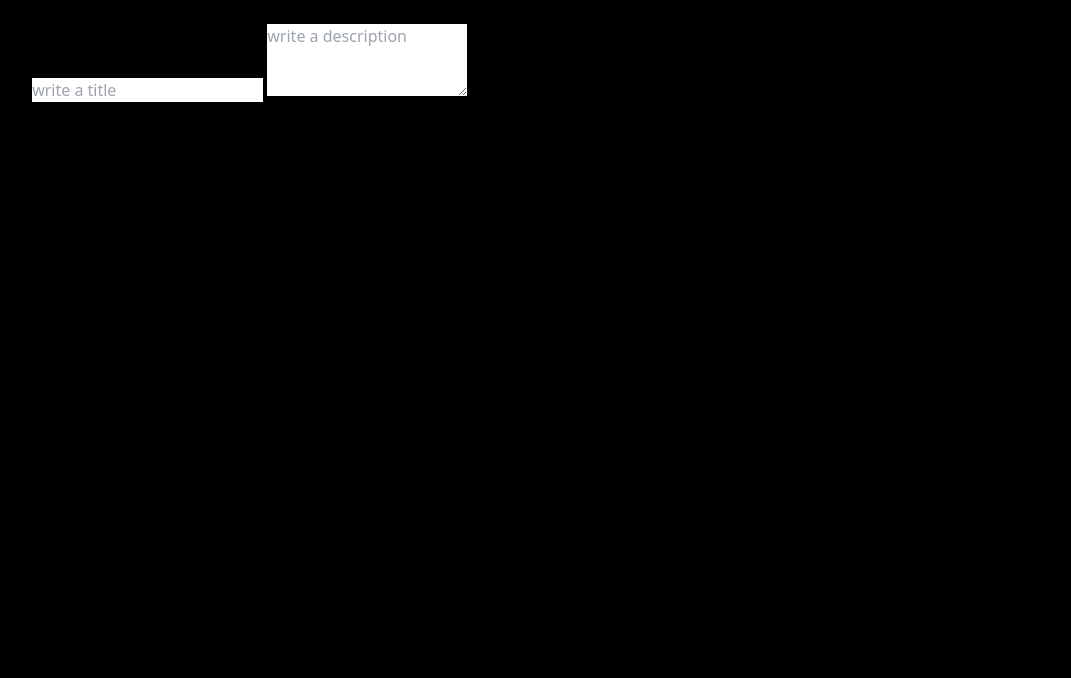
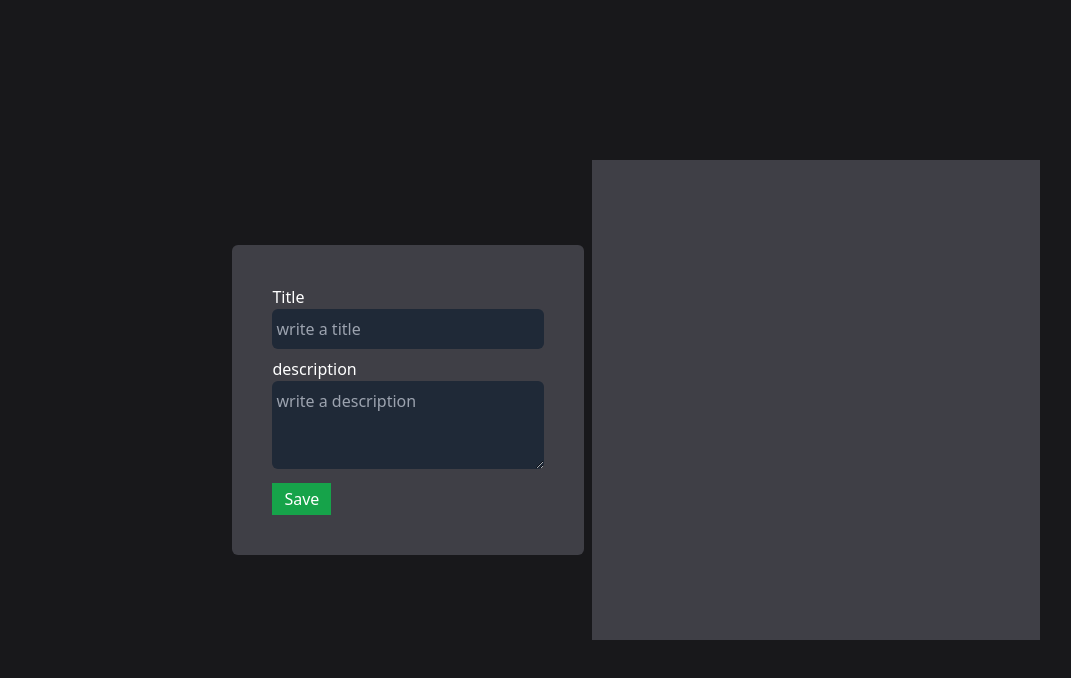
Before and after one commit to JSc0101/app-ts, a website built with Vite: page index.html in a window 1280 px wide. Shown: the whole page, without its empty margins (4-1075 px from the left). Built offline with nearby package versions, Linux system fonts and the light colour scheme.

Commit message:
Se estiliza nuestra interfaz

```diff
--- a/index.html
+++ b/index.html
@@ -6,21 +6,36 @@
     <meta name="viewport" content="width=device-width, initial-scale=1.0" />
     <title>App Ts</title>
   </head>
-  <body class="bg-black">
-    <h1>hellow o</h1>
-    <form>
-      <label for="title">Title</label>
-      <input type="text" name="title" placeholder="write a title" />
-      <label for="description"></label>
+  <body class="bg-zinc-900 text-white">
+    <main class="flex justify-center items-center h-screen gap-x-2">
+      <form id="taskForm" class="bg-zinc-700 p-10 rounded-md max-w-md">
+        <label for="title" class="block">Title</label>
+        <input
+          type="text"
+          name="title"
+          placeholder="write a title"
+          class="bg-gray-800 px-1 py-2 w-full rounded-md mb-2"
+        />
+        <label for="description" class="block">description</label>
         <textarea
           name="description"
           rows="3"
           placeholder="write a description"
+          class="bg-gray-800 w-full px-1 py-2 rounded-md mb-2"
         ></textarea>
 
-      <input type="button" name="save" value="Save" />
+        <input
+          type="button"
+          name="save"
+          value="Save"
+          class="bg-green-600 px-3 py-1 hover:bg-green-900"
+        />
       </form>
-    <div id="taskList"></div>
+      <div
+        id="taskList"
+        class="bg-zinc-700 max-w-md w-full h-3/5 p-10 overflow-y-scroll"
+      ></div>
+    </main>
     <script type="module" src="/src/main.ts"></script>
   </body>
 </html>
```
Lines whose indentation alone changed are shown as unchanged.
